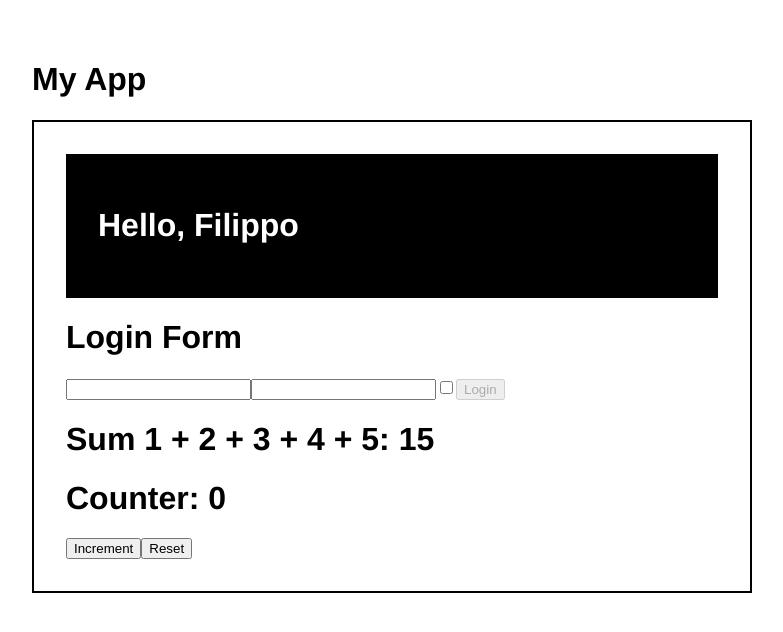
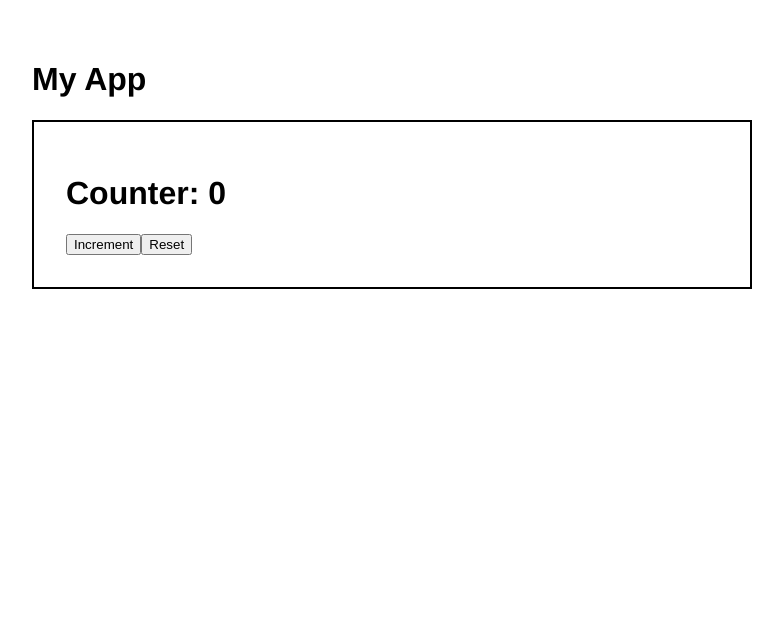
Before and after one commit to philip-morris-89/react-exercises, a React (Create React App) app in the folder my-app/: page / in a window 1280 px wide. Shown: the top 632 px of the page, without its empty margins (248-1031 px from the left). Built offline with nearby package versions, Linux system fonts and the light colour scheme.

Commit message:
Add a side effect to the ClickCounter component from useState 01 that calls a onCounterChange function with the current value of the counter every time value of the counter changes. The function should be received as a prop.

```diff
--- a/my-app/src/App.js
+++ b/my-app/src/App.js
@@ -1,19 +1,13 @@
 import React from 'react';
 import Container from './Container';
-import { Welcome } from './Welcome';
-import { Sum } from './Sum';
 import { ClickCounter } from './ClickCounter';
-import { Login } from './Login';
 
 export class App extends React.Component {
   render() {
     return (
       <div>
         <Container title={<h1>My App</h1>}>
-          <Welcome name="Filippo" />
-          <Login />
-          <Sum />
-          <ClickCounter incrementBy={100} />
+          <ClickCounter />
         </Container>
       </div>
     )
--- a/my-app/src/ClickCounter.js
+++ b/my-app/src/ClickCounter.js
@@ -1,10 +1,16 @@
-import React, { useState } from "react";
+import React, { useEffect, useState } from "react";
 
-export function ClickCounter ( {initialValue = 0, incrementBy = 1 }) {
+export function ClickCounter ( {initialValue = 0, incrementBy = 1} ) {
   const [counter, setCounter] = useState(initialValue);
 
+  function onCounterChange() {
+    console.log(`The counter is now: ${counter}`)
+  }
+
+  useEffect( onCounterChange, [counter]);
+
   function handleCounterIncrement() {
-    setCounter(c => c + incrementBy);
+    setCounter((c) => c + incrementBy);
   }
 
   function handleResetCounter() {
```
